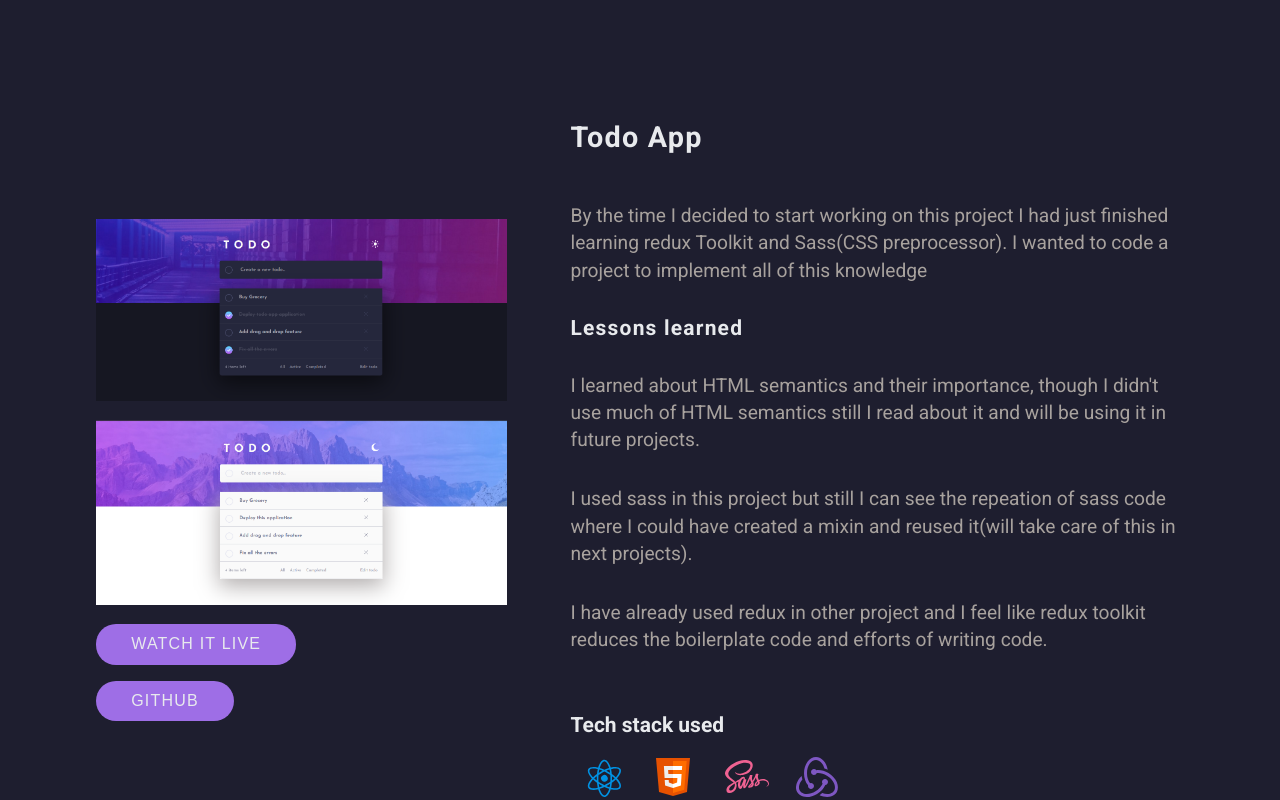
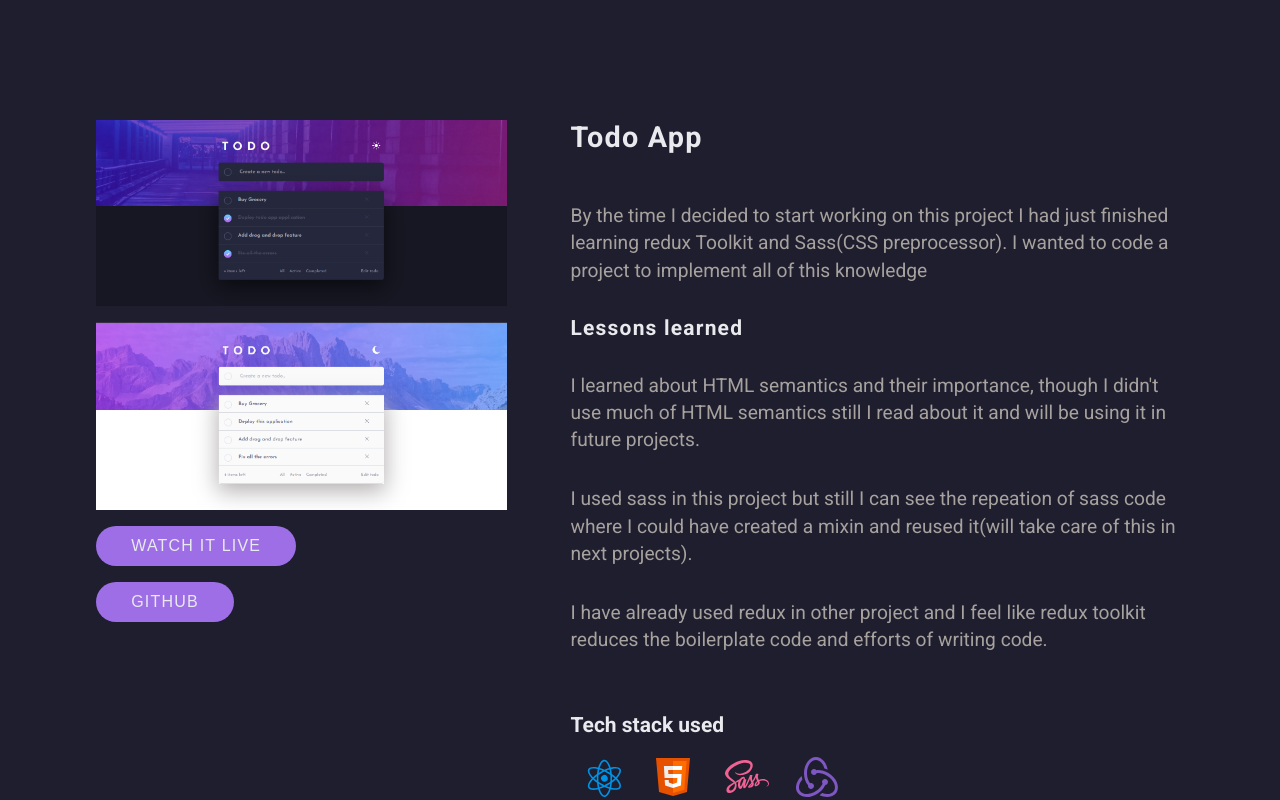
Before and after one commit to kirtymeena/portfolio, a React (Create React App) app: page / in a window 1280 px wide. Shown: the part 840-1640 px from the top of the page. Built offline with nearby package versions, Linux system fonts and the light colour scheme.

Commit message:
fixed images

```diff
--- a/src/sass/pages/_project.scss
+++ b/src/sass/pages/_project.scss
@@ -23,7 +23,8 @@
 .project__card {
   @include displayFlex($direction: column-reverse, $gap: 2rem);
   justify-content: space-between;
-  align-items: center;
+  // align-items: center;
+  ;
   h1 {
     font-size: $font-size3;
   }
```
